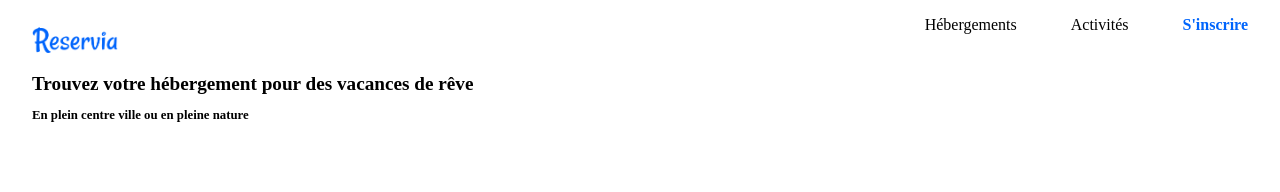
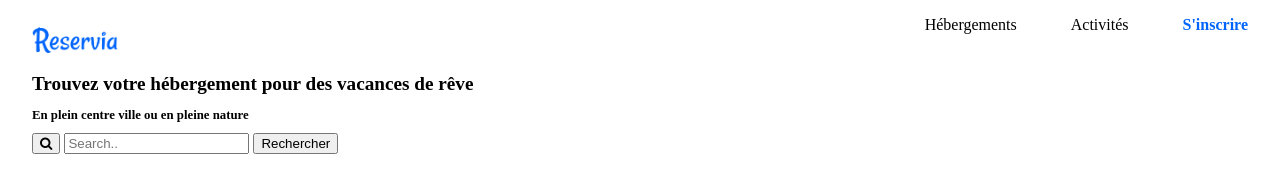
Before and after one commit to Ericwebdev10/ericgautier_2_07012020, a plain HTML site: page index.html in a window 1280 px wide. Drawn offline with Linux system fonts and the light colour scheme.

Commit message:
Add search bar
use different icon due to bug with fas fa-map-marker-alt, no css yet

```diff
--- a/index.html
+++ b/index.html
@@ -3,6 +3,8 @@
     <head>
         <meta charset="utf-8" />
         <link rel="stylesheet" href="index.css" />
+        <!-- Load icon library - TBU : change to local storage -->
+        <link rel="stylesheet" href="https://cdnjs.cloudflare.com/ajax/libs/font-awesome/4.7.0/css/font-awesome.min.css">
         <title>Reservia</title>
     </head>
 
@@ -24,6 +26,16 @@
             <h2>En plein centre ville ou en pleine nature</h2>
 
             <div id="header_search">
+                <form class="example" action="action_page.php">
+                    <button type="search"><i class="fa fa-search"></i></button>
+                    <input type="text" placeholder="Search.." name="search">
+                    <input type="submit" value="Rechercher" />
+                    <!--
+                    <i class="fas fa-map-marker-alt"></i>
+                    <i class="fas fa-search"></i>
+                    -->
+                 </form>
+
 
             </div>
 
```
Also changed, not shown: images/icons/map-marker-alt-solid.svg (added), images/icons/search-solid.svg (added).
